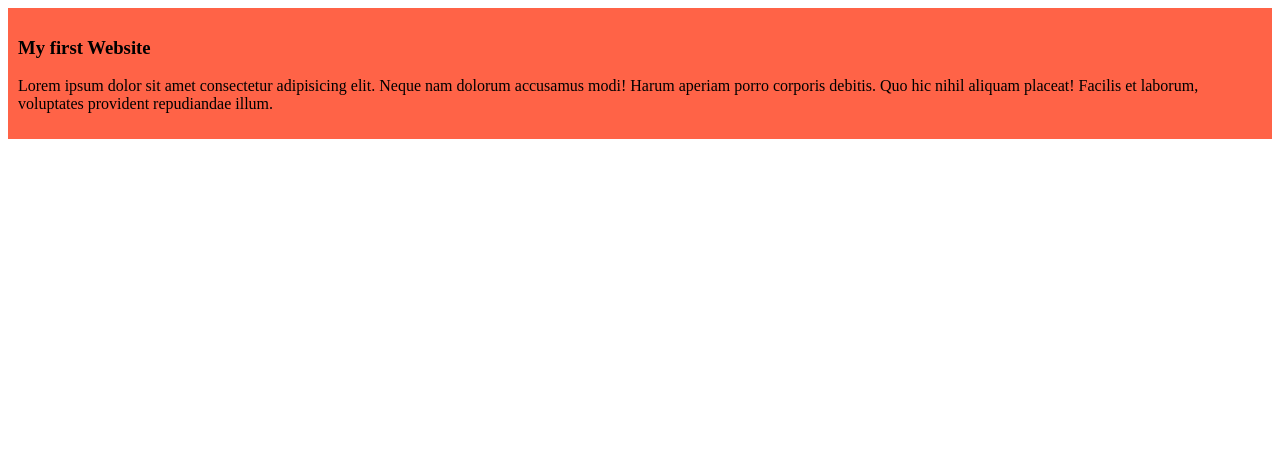
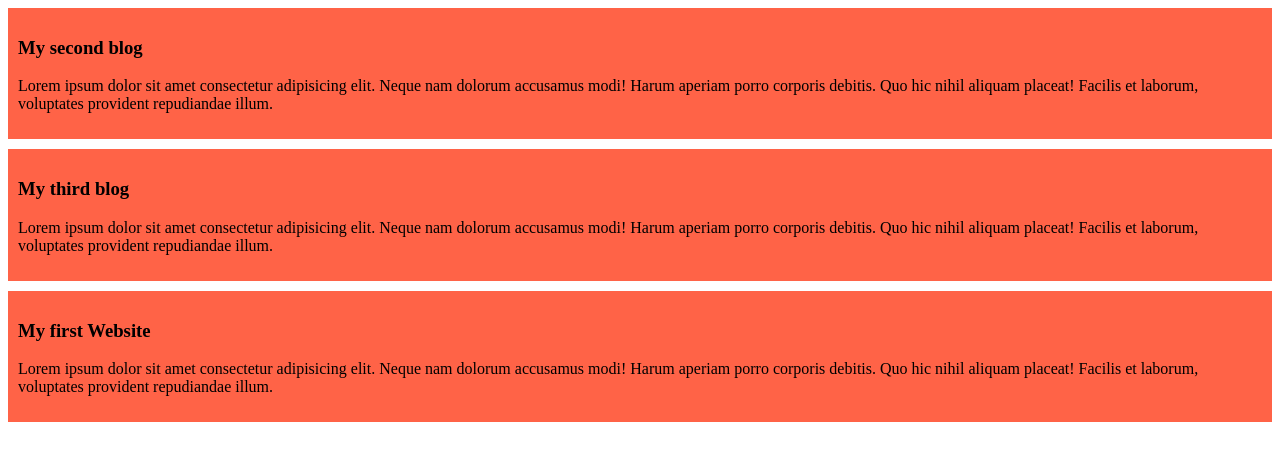
Before and after one commit to mohosin4m/my-simple-website, a plain HTML site: page index.html in a window 1280 px wide. Drawn offline with Linux system fonts and the light colour scheme.

Commit message:
added the second and third blog

```diff
--- a/index.html
+++ b/index.html
@@ -8,6 +8,14 @@
 </head>
 <body>
     <div>
+        <h3>My second blog</h3>
+        <p>Lorem ipsum dolor sit amet consectetur adipisicing elit. Neque nam dolorum accusamus modi! Harum aperiam porro corporis debitis. Quo hic nihil aliquam placeat! Facilis et laborum, voluptates provident repudiandae illum.</p>
+    </div>
+    <div>
+        <h3>My third blog</h3>
+        <p>Lorem ipsum dolor sit amet consectetur adipisicing elit. Neque nam dolorum accusamus modi! Harum aperiam porro corporis debitis. Quo hic nihil aliquam placeat! Facilis et laborum, voluptates provident repudiandae illum.</p>
+    </div>
+    <div>
         <h3>My first Website</h3>
         <p>Lorem ipsum dolor sit amet consectetur adipisicing elit. Neque nam dolorum accusamus modi! Harum aperiam porro corporis debitis. Quo hic nihil aliquam placeat! Facilis et laborum, voluptates provident repudiandae illum.</p>
     </div>
--- a/styles/blog.css
+++ b/styles/blog.css
@@ -1,4 +1,5 @@
 div{
     background-color: tomato;
     padding: 10px;
+    margin-bottom: 10px;
 }
```
